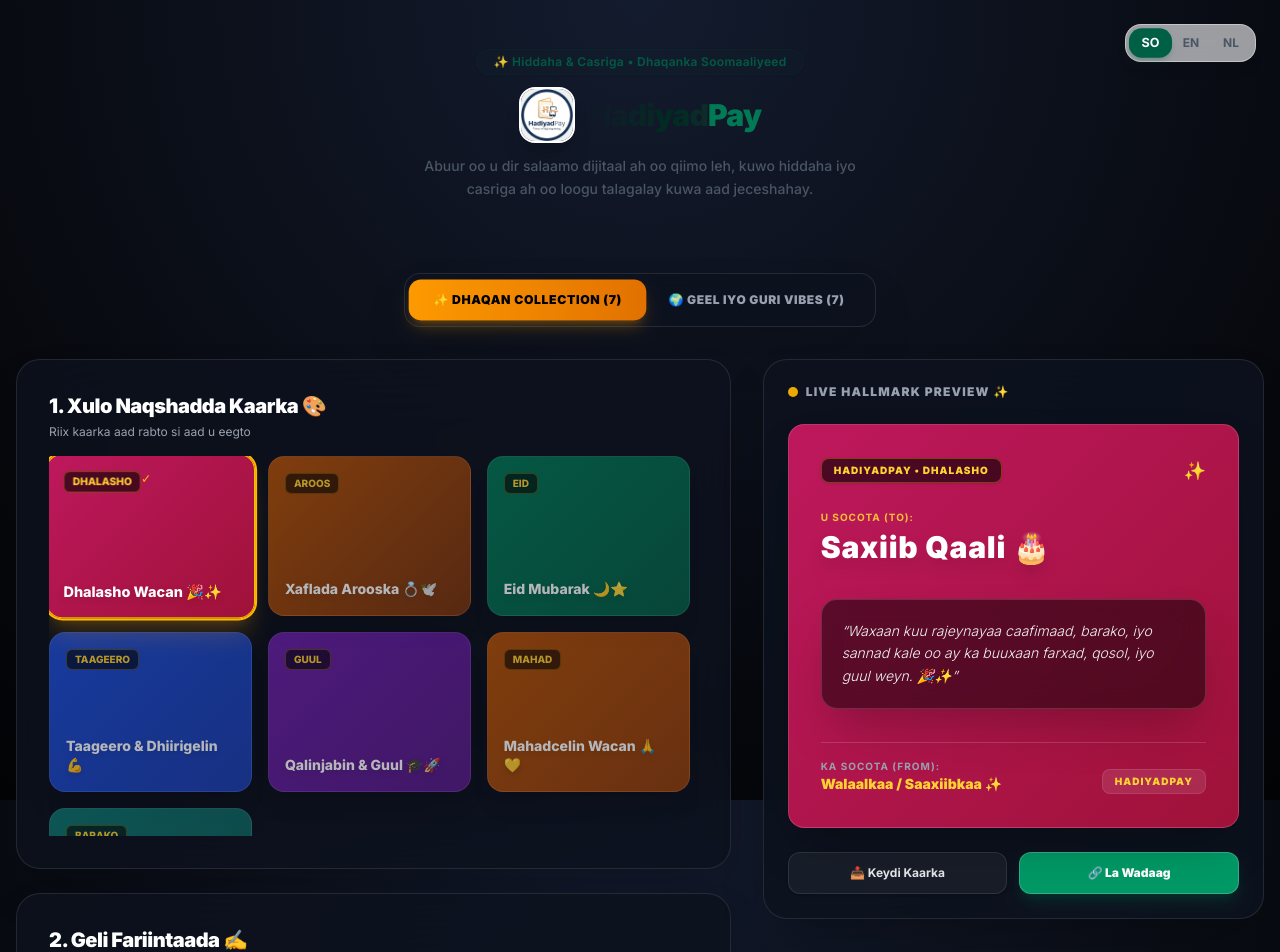
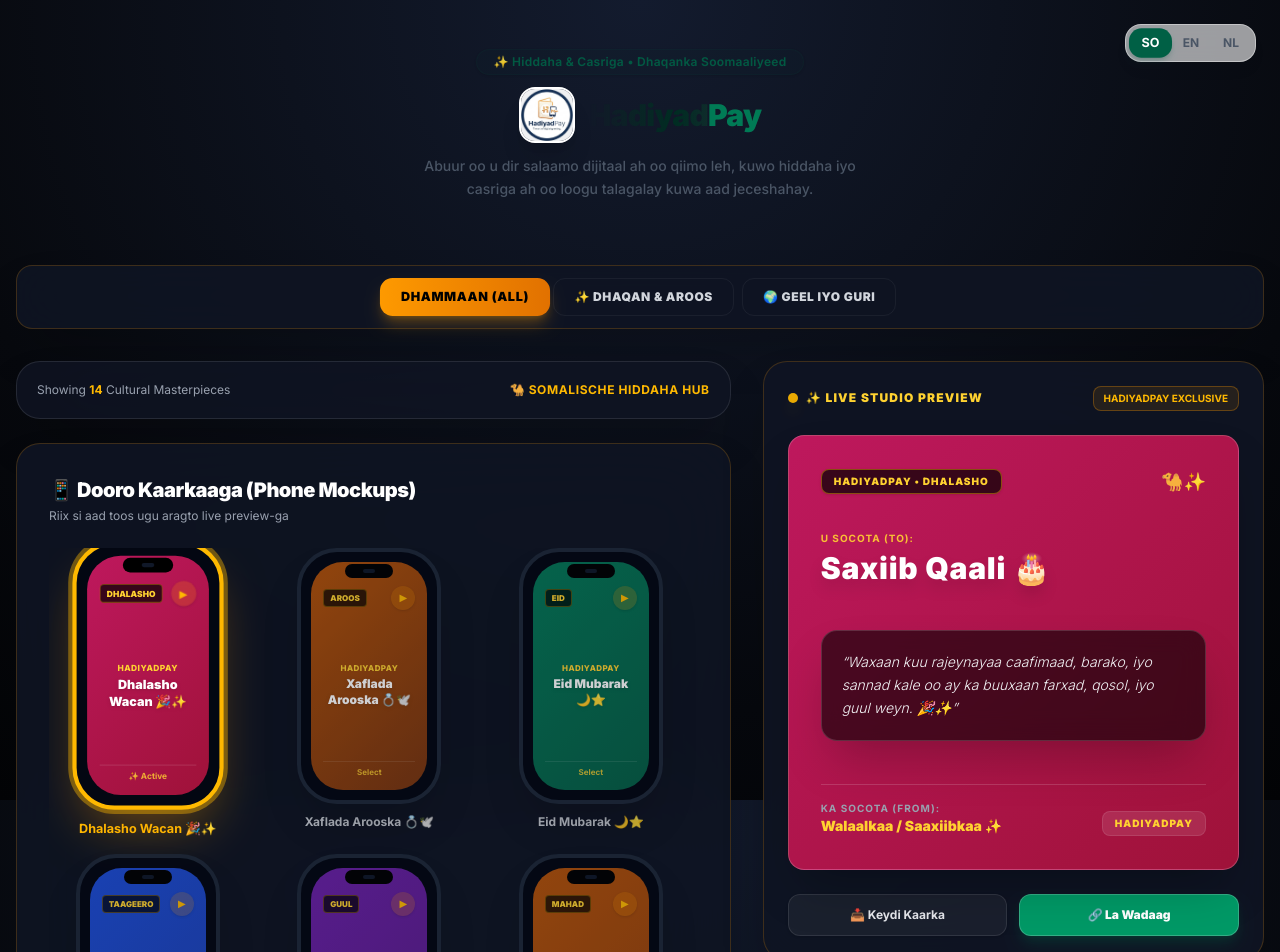
Before and after one commit to hrmadenITFLOWZ/hadiyadpay, a Next.js app: page / in a window 1280 px wide. Shown: the top 952 px of the page. Built offline with nearby package versions, Linux system fonts and the light colour scheme.

Commit message:
Hallmark dark theme implementation

```diff
--- a/src/app/components/CardBuilder.tsx
+++ b/src/app/components/CardBuilder.tsx
@@ -9,21 +9,19 @@ interface CardBuilderProps {
 }
 
 export default function CardBuilder({ currentLanguage }: CardBuilderProps) {
-  const [activeDeck, setActiveDeck] = useState<'dhaqan' | 'cities'>('dhaqan');
-  const filteredCards = cardOptions.filter((card) => card.category === activeDeck);
-
-  const [selectedCard, setSelectedCard] = useState<CardOption>(filteredCards[0]);
+  const [activeCategory, setActiveCategory] = useState<string>('all');
+  const [selectedOccasion, setSelectedOccasion] = useState<CardOption>(cardOptions[0]);
 
   const langKey = (currentLanguage === 'so' ? 'so' : 'en') as 'so' | 'en';
 
   const [recipientName, setRecipientName] = useState(
-    selectedCard.defaultRecipient[langKey] || selectedCard.defaultRecipient['en']
+    selectedOccasion.defaultRecipient[langKey] || selectedOccasion.defaultRecipient['en']
   );
   const [senderName, setSenderName] = useState(
-    selectedCard.defaultSender[langKey] || selectedCard.defaultSender['en']
+    selectedOccasion.defaultSender[langKey] || selectedOccasion.defaultSender['en']
   );
   const [message, setMessage] = useState(
-    selectedCard.defaultMessage[langKey] || selectedCard.defaultMessage['en']
+    selectedOccasion.defaultMessage[langKey] || selectedOccasion.defaultMessage['en']
   );
 
   const [uploadedImage, setUploadedImage] = useState<string | null>(null);
@@ -34,18 +32,22 @@ export default function CardBuilder({ currentLanguage }: CardBuilderProps) {
 
   const [isCheckoutOpen, setIsCheckoutOpen] = useState(false);
 
-  useEffect(() => {
-    const newFiltered = cardOptions.filter((c) => c.category === activeDeck);
-    if (newFiltered.length > 0) {
-      setSelectedCard(newFiltered[0]);
-    }
-  }, [activeDeck]);
+  // Filter kaarten op basis van Hallmark-stijl categorie menu
+  const filteredCards = activeCategory === 'all'
+    ? cardOptions
+    : cardOptions.filter((card) => card.category === activeCategory);
 
   useEffect(() => {
-    setRecipientName(selectedCard.defaultRecipient[langKey] || selectedCard.defaultRecipient['en']);
-    setSenderName(selectedCard.defaultSender[langKey] || selectedCard.defaultSender['en']);
-    setMessage(selectedCard.defaultMessage[langKey] || selectedCard.defaultMessage['en']);
-  }, [selectedCard, langKey]);
+    if (filteredCards.length > 0 && !filteredCards.find(c => c.id === selectedOccasion.id)) {
+      setSelectedOccasion(filteredCards[0]);
+    }
+  }, [activeCategory]);
+
+  useEffect(() => {
+    setRecipientName(selectedOccasion.defaultRecipient[langKey] || selectedOccasion.defaultRecipient['en']);
+    setSenderName(selectedOccasion.defaultSender[langKey] || selectedOccasion.defaultSender['en']);
+    setMessage(selectedOccasion.defaultMessage[langKey] || selectedOccasion.defaultMessage['en']);
+  }, [selectedOccasion, langKey]);
 
   const handleImageUpload = (e: React.ChangeEvent<HTMLInputElement>) => {
     const file = e.target.files?.[0];
@@ -92,7 +94,7 @@ export default function CardBuilder({ currentLanguage }: CardBuilderProps) {
 
   const handleShare = async () => {
     const payload = {
-      c: selectedCard.id,
+      c: selectedOccasion.id,
       t: recipientName,
       f: senderName,
       m: message,
@@ -105,10 +107,10 @@ export default function CardBuilder({ currentLanguage }: CardBuilderProps) {
       const baseUrl = window.location.origin + window.location.pathname;
       const shareUrl = `${baseUrl}?data=${encoded}&lang=${currentLanguage}`;
 
-      const shareTitle = currentLanguage === 'so' ? 'HadiyadPay Kaarka Salaanta' : 'HadiyadPay E-Card';
+      const shareTitle = currentLanguage === 'so' ? 'HadiyadPay Kaarka Dhaqanka' : 'HadiyadPay Cultural E-Card';
       const shareText = currentLanguage === 'so'
-        ? `Waa lagusoo diray HadiyadPay kaar gaar ah oo ku socota ${recipientName}! 🎁 Riix halkan si aad u aragto kaarkaaga:`
-        : `You've received a special HadiyadPay e-card for ${recipientName}! 🎁 Click here to view your card:`;
+        ? `Waa lagusoo diray HadiyadPay kaar gaar ah oo ku socota ${recipientName}! 🐪✨ Riix halkan:`
+        : `You've received a special HadiyadPay cultural e-card for ${recipientName}! 🐪✨ Click here:`;
 
       if (navigator.share) {
         try {
@@ -124,7 +126,7 @@ export default function CardBuilder({ currentLanguage }: CardBuilderProps) {
       }
 
       await navigator.clipboard.writeText(`${shareText} ${shareUrl}`);
-      alert(currentLanguage === 'so' ? 'Linkiga waxaa la guuriyey klembord-ka! 📋' : 'Link copied to clipboard! 📋');
+      alert(currentLanguage === 'so' ? 'Linkiga waxaa la guuriyey! 📋' : 'Link copied to clipboard! 📋');
     } catch (e) {
       console.error('Fout bij genereren share link', e);
       alert('Kon de link niet genereren.');
@@ -138,7 +140,7 @@ export default function CardBuilder({ currentLanguage }: CardBuilderProps) {
   const getCardStyle = (card: CardOption) => {
     if (card.bgImage) {
       return {
-        backgroundImage: `linear-gradient(to bottom, rgba(7,9,14,0.4), rgba(7,9,14,0.85)), url(${card.bgImage})`,
+        backgroundImage: `linear-gradient(to bottom, rgba(10,14,23,0.4), rgba(10,14,23,0.9)), url(${card.bgImage})`,
         backgroundColor: '#0c1017',
         backgroundSize: 'cover',
         backgroundPosition: 'center'
@@ -150,86 +152,110 @@ export default function CardBuilder({ currentLanguage }: CardBuilderProps) {
   };
 
   return (
-    <div className="w-full max-w-7xl mx-auto px-4 py-8 flex flex-col gap-8">
+    <div className="w-full max-w-7xl mx-auto px-4 py-6 flex flex-col gap-8">
 
-      {/* Hallmark Category Selector Header */}
-      <div className="flex flex-col items-center gap-4 text-center">
-        <div className="inline-flex bg-[#0d121f]/90 p-1.5 rounded-2xl border border-white/10 shadow-2xl backdrop-blur-xl">
+      {/* 1. Hallmark-Style Sub-Navigation Bar (Categories & Occasions) */}
+      <div className="bg-[#0f1523]/90 backdrop-blur-xl p-3 rounded-2xl border border-amber-500/20 shadow-2xl flex flex-wrap items-center justify-center gap-2">
+        {[
+          { id: 'all', labelSo: 'Dhammaan (All)', labelEn: 'All E-Cards' },
+          { id: 'dhaqan', labelSo: '✨ Dhaqan & Aroos', labelEn: '✨ Dhaqan & Wedding' },
+          { id: 'cities', labelSo: '🌍 Geel iyo Guri', labelEn: '🌍 Cities & Nomadic' }
+        ].map((cat) => (
           <button
-            onClick={() => setActiveDeck('dhaqan')}
-            className={`px-6 py-3 rounded-xl text-xs font-black uppercase tracking-wider transition-all duration-300 cursor-pointer ${
-              activeDeck === 'dhaqan'
-                ? 'bg-gradient-to-r from-amber-500 to-amber-600 text-black shadow-lg shadow-amber-500/25 scale-[1.02]'
-                : 'text-gray-400 hover:text-white hover:bg-white/5'
+            key={cat.id}
+            onClick={() => setActiveCategory(cat.id)}
+            className={`px-5 py-2.5 rounded-xl text-xs font-black uppercase tracking-wider transition-all duration-300 cursor-pointer ${
+              activeCategory === cat.id
+                ? 'bg-gradient-to-r from-amber-500 to-amber-600 text-black shadow-lg shadow-amber-500/30 scale-105'
+                : 'text-gray-300 hover:text-white hover:bg-white/5 border border-white/5'
             }`}
           >
-            ✨ Dhaqan Collection ({cardOptions.filter(c => c.category === 'dhaqan').length})
+            {currentLanguage === 'so' ? cat.labelSo : cat.labelEn}
           </button>
-          <button
-            onClick={() => setActiveDeck('cities')}
-            className={`px-6 py-3 rounded-xl text-xs font-black uppercase tracking-wider transition-all duration-300 cursor-pointer ${
-              activeDeck === 'cities'
-                ? 'bg-gradient-to-r from-emerald-500 to-teal-600 text-white shadow-lg shadow-emerald-500/25 scale-[1.02]'
-                : 'text-gray-400 hover:text-white hover:bg-white/5'
-            }`}
-          >
-            🌍 Geel iyo Guri Vibes ({cardOptions.filter(c => c.category === 'cities').length})
-          </button>
-        </div>
+        ))}
       </div>
 
       <div className="grid grid-cols-1 lg:grid-cols-12 gap-8 items-start">
 
-        {/* Left Side: Hallmark E-Card Visual Gallery & Personalization Form */}
+        {/* 2. Left Column: Hallmark Filter Sidebar & Phone Mockup Grid Gallery */}
         <div className="lg:col-span-7 flex flex-col gap-6">
 
-          {/* Card Gallery Grid */}
-          <div className="bg-[#0d121f]/80 backdrop-blur-2xl p-6 sm:p-8 rounded-3xl border border-white/10 shadow-2xl">
-            <div className="flex justify-between items-center mb-4">
-              <div>
-                <h2 className="text-xl font-black text-white tracking-tight">
-                  {currentLanguage === 'so' ? '1. Xulo Naqshadda Kaarka 🎨' : '1. Choose E-Card Design 🎨'}
-                </h2>
-                <p className="text-xs text-gray-400 mt-1">
-                  {currentLanguage === 'so' ? 'Riix kaarka aad rabto si aad u eegto' : 'Tap any card below to preview & customize'}
-                </p>
-              </div>
+          {/* Filter Sidebar Mockup (Hallmark Style) */}
+          <div className="bg-[#0f1523]/80 backdrop-blur-2xl p-5 rounded-3xl border border-white/10 shadow-2xl flex items-center justify-between text-xs text-gray-400">
+            <span>Showing <strong className="text-amber-400">{filteredCards.length}</strong> Cultural Masterpieces</span>
+            <span className="text-amber-400 font-bold uppercase tracking-wider">🐪 Somalische Hiddaha Hub</span>
+          </div>
+
+          {/* Phone Mockup Grid Gallery */}
+          <div className="bg-[#0f1523]/90 backdrop-blur-2xl p-6 sm:p-8 rounded-3xl border border-amber-500/20 shadow-2xl">
+            <div className="mb-6">
+              <h2 className="text-xl font-black text-white tracking-tight">
+                {currentLanguage === 'so' ? '📱 Dooro Kaarkaaga (Phone Mockups)' : '📱 Choose E-Card Phone Gallery'}
+              </h2>
+              <p className="text-xs text-gray-400 mt-1">
+                {currentLanguage === 'so' ? 'Riix si aad toos ugu aragto live preview-ga' : 'Tap any phone mockup to load into the live studio'}
+              </p>
             </div>
 
-            <div className="grid grid-cols-2 sm:grid-cols-3 gap-4 max-h-[380px] overflow-y-auto pr-2 custom-scrollbar">
+            <div className="grid grid-cols-2 sm:grid-cols-3 gap-6 max-h-[500px] overflow-y-auto pr-2 custom-scrollbar">
               {filteredCards.map((card) => {
-                const isSelected = selectedCard.id === card.id;
+                const isSelected = selectedOccasion.id === card.id;
 
                 return (
-                  <button
+                  <div
                     key={card.id}
-                    onClick={() => setSelectedCard(card)}
-                    className={`text-left p-4 rounded-2xl transition-all duration-300 border relative overflow-hidden flex flex-col justify-between h-40 shadow-xl group cursor-pointer ${
-                      isSelected
-                        ? 'ring-2 ring-amber-400 border-amber-400 scale-[1.03] shadow-amber-500/20 shadow-2xl z-10'
-                        : 'border-white/10 opacity-70 hover:opacity-100 hover:scale-[1.02] bg-black/40'
+                    onClick={() => setSelectedOccasion(card)}
+                    className={`group cursor-pointer flex flex-col items-center transition-all duration-300 ${
+                      isSelected ? 'scale-105' : 'opacity-80 hover:opacity-100 hover:scale-[1.02]'
                     }`}
-                    style={getCardStyle(card)}
                   >
-                    <div className="flex justify-between items-start z-10">
-                      <span className="text-[10px] font-extrabold px-2 py-0.5 rounded-md bg-black/60 backdrop-blur-md text-amber-300 border border-amber-400/30">
-                        {card.badge[langKey] || card.badge['en']}
-                      </span>
-                      {isSelected && <span className="text-amber-400 text-xs">✓</span>}
+                    {/* Realistic Phone Mockup */}
+                    <div className={`w-36 h-64 rounded-[2.5rem] p-2.5 bg-gray-950 border-4 transition-all duration-300 shadow-2xl relative flex flex-col justify-between ${
+                      isSelected ? 'border-amber-400 ring-4 ring-amber-400/40 shadow-amber-500/40' : 'border-gray-800 hover:border-amber-500/50'
+                    }`}>
+                      <div className="absolute top-3 left-1/2 -translate-x-1/2 w-12 h-3.5 bg-black rounded-full z-20 flex items-center justify-center">
+                        <div className="w-3 h-1 bg-gray-900 rounded-full"></div>
+                      </div>
+
+                      <div
+                        className="w-full h-full rounded-[2rem] pt-6 pb-3 px-3 flex flex-col justify-between relative overflow-hidden text-white"
+                        style={getCardStyle(card)}
+                      >
+                        <div className="flex justify-between items-center z-10">
+                          <span className="text-[8px] font-black px-1.5 py-0.5 rounded bg-black/70 text-amber-300 border border-amber-400/30 uppercase">
+                            {card.badge[langKey] || card.badge['en']}
+                          </span>
+                          <span className="w-6 h-6 rounded-full bg-amber-500/20 backdrop-blur-md flex items-center justify-center text-[10px] text-amber-400 shadow">
+                            ▶
+                          </span>
+                        </div>
+
+                        <div className="text-center z-10 my-auto">
+                          <p className="text-[8px] uppercase tracking-wider text-amber-300 font-extrabold">HadiyadPay</p>
+                          <h4 className="text-xs font-black line-clamp-2 mt-0.5 drop-shadow">
+                            {card.title[langKey] || card.title['en']}
+                          </h4>
+                        </div>
+
+                        <div className="text-[8px] text-center text-amber-300/80 z-10 border-t border-white/10 pt-1 font-bold">
+                          {isSelected ? '✨ Active' : 'Select'}
+                        </div>
+                      </div>
                     </div>
-                    <span className="text-sm font-extrabold text-white leading-snug drop-shadow-md z-10">
+
+                    <span className={`text-xs font-bold mt-2.5 text-center line-clamp-1 ${isSelected ? 'text-amber-400 font-black' : 'text-gray-300 group-hover:text-white'}`}>
                       {card.title[langKey] || card.title['en']}
                     </span>
-                  </button>
+                  </div>
                 );
               })}
             </div>
           </div>
 
-          {/* Input Form Panel */}
-          <div className="bg-[#0d121f]/80 backdrop-blur-2xl p-6 sm:p-8 rounded-3xl border border-white/10 shadow-2xl flex flex-col gap-5">
+          {/* Customization Form */}
+          <div className="bg-[#0f1523]/90 backdrop-blur-2xl p-6 sm:p-8 rounded-3xl border border-white/10 shadow-2xl flex flex-col gap-5">
             <h2 className="text-xl font-black text-white tracking-tight">
-              {currentLanguage === 'so' ? '2. Geli Fariintaada ✍️' : '2. Personalize Your Card ✍️'}
+              {currentLanguage === 'so' ? '✍️ Shakhsiyeey Kaarkaaga' : '✍️ Personalize Your Message'}
             </h2>
 
             <div className="grid grid-cols-1 sm:grid-cols-2 gap-4">
@@ -241,7 +267,7 @@ export default function CardBuilder({ currentLanguage }: CardBuilderProps) {
                   type="text"
                   value={recipientName}
                   onChange={(e) => setRecipientName(e.target.value)}
-                  className="w-full px-4 py-3 text-sm rounded-xl border border-white/10 focus:outline-none focus:ring-2 focus:ring-amber-400 text-white bg-black/40 font-medium placeholder-gray-600 shadow-inner"
+                  className="w-full px-4 py-3 text-sm rounded-xl border border-white/10 focus:outline-none focus:ring-2 focus:ring-amber-400 text-white bg-black/50 font-medium shadow-inner"
                 />
               </div>
               <div>
@@ -252,34 +278,31 @@ export default function CardBuilder({ currentLanguage }: CardBuilderProps) {
                   type="text"
                   value={senderName}
                   onChange={(e) => setSenderName(e.target.value)}
-                  className="w-full px-4 py-3 text-sm rounded-xl border border-white/10 focus:outline-none focus:ring-2 focus:ring-amber-400 text-white bg-black/40 font-medium placeholder-gray-600 shadow-inner"
+                  className="w-full px-4 py-3 text-sm rounded-xl border border-white/10 focus:outline-none focus:ring-2 focus:ring-amber-400 text-white bg-black/50 font-medium shadow-inner"
                 />
               </div>
             </div>
 
             <div>
               <label className="block text-xs font-bold text-amber-400 uppercase tracking-wider mb-1.5">
-                {currentLanguage === 'so' ? 'FARRIINTA WANAAGSAN' : 'PERSONAL MESSAGE'}
+                {currentLanguage === 'so' ? 'FARRIINTA QIIRO LEH' : 'HEARTFELT MESSAGE'}
               </label>
               <textarea
                 rows={3}
                 value={message}
                 onChange={(e) => setMessage(e.target.value)}
-                className="w-full px-4 py-3 text-sm rounded-xl border border-white/10 focus:outline-none focus:ring-2 focus:ring-amber-400 text-white bg-black/40 font-medium placeholder-gray-600 shadow-inner"
+                className="w-full px-4 py-3 text-sm rounded-xl border border-white/10 focus:outline-none focus:ring-2 focus:ring-amber-400 text-white bg-black/50 font-medium shadow-inner"
               />
             </div>
 
             <div>
               <div className="flex justify-between items-center mb-1.5">
                 <label className="block text-xs font-bold text-gray-300 uppercase tracking-wider">
-                  {currentLanguage === 'so' ? 'SAWIR GAAR AH (IKHTIYAARI)' : 'ADD PHOTO (OPTIONAL)'}
+                  {currentLanguage === 'so' ? 'SAWIRKA QOFAALKA (IKHTIYAARI)' : 'UPLOAD PHOTO (OPTIONAL)'}
                 </label>
                 {uploadedImage && (
-                  <button
-                    onClick={handleRemoveImage}
-                    className="text-xs text-rose-400 hover:text-rose-300 font-semibold cursor-pointer"
-                  >
-                    {currentLanguage === 'so' ? 'Tirtir sawirka' : 'Remove photo'}
+                  <button onClick={handleRemoveImage} className="text-xs text-rose-400 hover:text-rose-300 font-semibold cursor-pointer">
+                    {currentLanguage === 'so' ? 'Tirtir' : 'Remove'}
                   </button>
                 )}
               </div>
@@ -287,46 +310,50 @@ export default function CardBuilder({ currentLanguage }: CardBuilderProps) {
                 type="file"
                 accept="image/*"
                 onChange={handleImageUpload}
-                className="w-full text-xs text-gray-400 file:mr-4 file:py-2.5 file:px-4 file:rounded-xl file:border-0 file:text-xs file:font-bold file:bg-amber-400/10 file:text-amber-400 hover:file:bg-amber-400/20 cursor-pointer bg-black/40 border border-white/10 rounded-xl"
+                className="w-full text-xs text-gray-400 file:mr-4 file:py-2.5 file:px-4 file:rounded-xl file:border-0 file:text-xs file:font-bold file:bg-amber-400/20 file:text-amber-300 hover:file:bg-amber-400/30 cursor-pointer bg-black/50 border border-white/10 rounded-xl"
               />
             </div>
 
+            {/* Hallmark Checkout Trigger Button */}
             <button
               onClick={() => setIsCheckoutOpen(true)}
-              className="w-full py-4 px-4 font-black rounded-2xl shadow-2xl transition-all duration-300 flex items-center justify-center gap-2 text-base text-black bg-gradient-to-r from-amber-400 via-amber-500 to-amber-600 hover:brightness-110 shadow-amber-500/20 cursor-pointer uppercase tracking-wider mt-2"
+              className="w-full py-4 px-4 font-black rounded-2xl shadow-2xl transition-all duration-300 flex items-center justify-center gap-2 text-base text-black bg-gradient-to-r from-amber-400 via-amber-500 to-amber-600 hover:brightness-110 shadow-amber-500/30 cursor-pointer uppercase tracking-wider mt-2"
             >
-              🚀 {currentLanguage === 'so' ? 'Dir Kaarka iyo Hadiyadda (€2.00)' : 'Send E-Card & Gift (€2.00)'}
+              🚀 {currentLanguage === 'so' ? 'Bixi €2.00 oo Dir Hadiyadda & Xawilaadda' : 'Pay €2.00 & Send Gift + Transfer'}
             </button>
           </div>
         </div>
 
-        {/* Right Side: Showcase Preview Card (Hallmark Visual Style) */}
+        {/* 3. Right Column: Large Cinematic Hallmark Studio Preview */}
         <div className="lg:col-span-5 sticky top-8">
-          <div className="bg-[#0d121f]/90 backdrop-blur-2xl p-6 rounded-3xl border border-white/10 shadow-2xl flex flex-col justify-between min-h-[560px]">
+          <div className="bg-[#0f1523]/95 backdrop-blur-2xl p-6 rounded-3xl border border-amber-500/20 shadow-2xl flex flex-col justify-between min-h-[600px]">
 
             <div className="flex justify-between items-center mb-4">
               <div className="flex items-center gap-2">
-                <span className="w-2.5 h-2.5 rounded-full bg-amber-400 animate-pulse"></span>
-                <span className="text-xs font-black text-gray-400 tracking-widest uppercase">
-                  LIVE HALLMARK PREVIEW ✨
+                <span className="w-2.5 h-2.5 rounded-full bg-amber-400 animate-pulse shadow-lg shadow-amber-400/50"></span>
+                <span className="text-xs font-black text-amber-300 tracking-widest uppercase">
+                  ✨ LIVE STUDIO PREVIEW
                 </span>
               </div>
+              <span className="text-[10px] bg-amber-500/10 text-amber-400 px-2.5 py-1 rounded-lg border border-amber-500/30 font-bold">
+                HADIYADPAY EXCLUSIVE
+              </span>
             </div>
 
             <div
-              className="w-full p-6 sm:p-8 rounded-2xl text-white shadow-2xl flex flex-col justify-between flex-grow my-2 relative overflow-hidden transition-all duration-500 border border-white/15"
-              style={getCardStyle(selectedCard)}
+              className="w-full p-6 sm:p-8 rounded-2xl text-white shadow-2xl flex flex-col justify-between flex-grow my-2 relative overflow-hidden transition-all duration-500 border border-white/20"
+              style={getCardStyle(selectedOccasion)}
             >
               <div className="flex justify-between items-center z-10">
-                <span className="text-[10px] tracking-widest uppercase bg-black/60 px-3 py-1 rounded-lg backdrop-blur-md font-black border border-amber-400/30 text-amber-300 shadow">
-                  HADIYADPAY • {selectedCard.badge[langKey] || selectedCard.badge['en']}
+                <span className="text-[10px] tracking-widest uppercase bg-black/70 px-3 py-1 rounded-lg backdrop-blur-md font-black border border-amber-400/40 text-amber-300 shadow">
+                  HADIYADPAY • {selectedOccasion.badge[langKey] || selectedOccasion.badge['en']}
                 </span>
-                <span className="text-lg">✨</span>
+                <span className="text-lg">🐪✨</span>
               </div>
 
               {uploadedImage && (
                 <div
-                  className="my-3 rounded-xl overflow-hidden shadow-2xl h-44 border border-white/20 z-10 relative bg-black/70 cursor-grab active:cursor-grabbing select-none flex items-center justify-center"
+                  className="my-3 rounded-xl overflow-hidden shadow-2xl h-44 border border-white/20 z-10 relative bg-black/80 cursor-grab active:cursor-grabbing select-none flex items-center justify-center"
                   onWheel={handleWheel}
                   onMouseDown={handleMouseDown}
                   onMouseMove={handleMouseMove}
@@ -357,7 +384,7 @@ export default function CardBuilder({ currentLanguage }: CardBuilderProps) {
                 </h3>
               </div>
 
-              <div className="bg-black/50 backdrop-blur-md p-5 rounded-2xl border border-white/15 my-2 shadow-2xl z-10">
+              <div className="bg-black/60 backdrop-blur-md p-5 rounded-2xl border border-white/15 my-2 shadow-2xl z-10">
                 <p className="text-sm italic font-light leading-relaxed text-gray-100">
                   &ldquo;{message}&rdquo;
                 </p>
@@ -394,14 +421,15 @@ export default function CardBuilder({ currentLanguage }: CardBuilderProps) {
           </div>
         </div>
 
+        {/* 4. Fully Integrated Checkout Modal (Stripe + Remittance Deeplink Hand-off) */}
         <CheckoutModal
           isOpen={isCheckoutOpen}
           onClose={() => setIsCheckoutOpen(false)}
-          selectedOccasion={selectedCard}
+          selectedOccasion={selectedOccasion}
           recipientName={recipientName}
           senderName={senderName}
           message={message}
-          cardPrice={10}
+          cardPrice={2.00}
           initialLanguage={currentLanguage}
         />
       </div>
```
